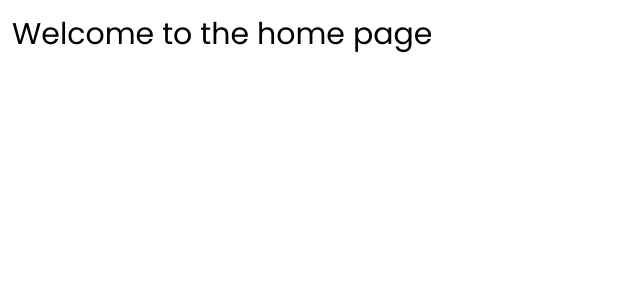
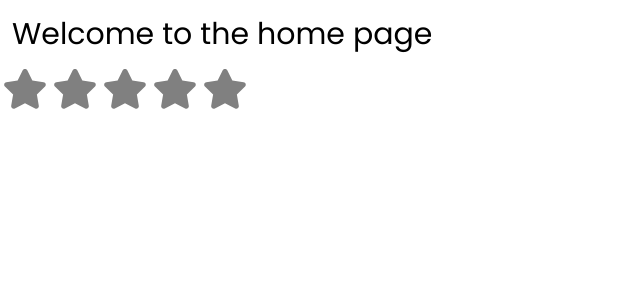
Before and after one commit to omar-the-junior/handie--frontend, a React (Vite) app: page / in a window 1280 px wide. Shown: the top 300 px of the page, without its empty margins (0-640 px from the left). Built offline with nearby package versions, Linux system fonts and the light colour scheme.

Commit message:
made the star component

```diff
--- /dev/null
+++ b/src/components/stars.tsx
@@ -0,0 +1,100 @@
+import React, { useState } from 'react';
+import { Icon } from '@iconify/react';
+
+interface StarRatingProps {
+  rating: number;
+  maxStars?: number;
+  onRate?: (rating: number) => void; // Callback for when rating is updated
+}
+
+const StarRating: React.FC<StarRatingProps> = ({
+  rating,
+  maxStars = 5,
+  onRate,
+}) => {
+  const [hoverRating, setHoverRating] = useState<number | null>(null);
+  const [currentRating, setCurrentRating] = useState<number>(rating);
+
+  const handleMouseEnter = (index: number) => {
+    setHoverRating(index + 1);
+  };
+
+  const handleMouseLeave = () => {
+    setHoverRating(null);
+  };
+
+  const handleClick = (index: number) => {
+    const newRating = index + 1;
+    setCurrentRating(newRating);
+    if (onRate) onRate(newRating);
+  };
+
+  const fullStars = Math.floor(hoverRating ?? currentRating); // Number of full stars
+  const hasHalfStar = (hoverRating ?? currentRating) % 1 >= 0.5; // Check if there's a half star
+  const emptyStars = maxStars - fullStars - (hasHalfStar ? 1 : 0); // Remaining empty stars
+
+  return (
+    <div style={{ display: 'flex', alignItems: 'center' }}>
+      {/* Render full stars */}
+      {Array(fullStars)
+        .fill(0)
+        .map((_, index) => (
+          <Icon
+            key={`full-${index}`}
+            icon="fluent:star-48-filled"
+            style={{
+              color: 'gold',
+              width: '50px',
+              height: '50px',
+              cursor: 'pointer',
+            }}
+            onMouseEnter={() => handleMouseEnter(index)}
+            onMouseLeave={handleMouseLeave}
+            onClick={() => handleClick(index)}
+          />
+        ))}
+
+      {/* Render half star, if applicable */}
+      {hasHalfStar && (
+        <Icon
+          icon="fluent:star-48-filled"
+          style={{
+            color: 'gold',
+            width: '50px',
+            height: '50px',
+            cursor: 'pointer',
+            clipPath: 'inset(0 50% 0 0)',
+          }}
+          onMouseEnter={() => handleMouseEnter(fullStars)}
+          onMouseLeave={handleMouseLeave}
+          onClick={() => handleClick(fullStars)}
+        />
+      )}
+
+      {/* Render empty stars */}
+      {Array(emptyStars)
+        .fill(0)
+        .map((_, index) => (
+          <Icon
+            key={`empty-${index}`}
+            icon="fluent:star-48-filled"
+            style={{
+              color: 'gray',
+              width: '50px',
+              height: '50px',
+              cursor: 'pointer',
+            }}
+            onMouseEnter={() =>
+              handleMouseEnter(fullStars + (hasHalfStar ? 1 : 0) + index)
+            }
+            onMouseLeave={handleMouseLeave}
+            onClick={() =>
+              handleClick(fullStars + (hasHalfStar ? 1 : 0) + index)
+            }
+          />
+        ))}
+    </div>
+  );
+};
+
+export default StarRating;
--- /dev/null
+++ b/src/components/stars/EmptyStar.tsx
@@ -0,0 +1,22 @@
+import type { SVGProps } from 'react';
+
+function EmptyStar(props: SVGProps<SVGSVGElement>) {
+  return (
+    <svg
+      xmlns="http://www.w3.org/2000/svg"
+      width="1em"
+      height="1em"
+      viewBox="0 0 48 48"
+      {...props}
+    >
+      <path
+        fill="none"
+        stroke="currentColor"
+        strokeWidth="2"
+        d="M21.803 6.085c.899-1.82 3.495-1.82 4.394 0l4.852 9.832l10.85 1.577c2.01.292 2.813 2.762 1.358 4.179l-7.85 7.653l1.853 10.807c.343 2-1.758 3.527-3.555 2.582L24 37.613l-9.705 5.102c-1.797.945-3.898-.581-3.555-2.583l1.854-10.806l-7.851-7.653c-1.455-1.417-.652-3.887 1.357-4.179l10.85-1.577z"
+      ></path>
+    </svg>
+  );
+}
+
+export default EmptyStar;
--- /dev/null
+++ b/src/components/stars/FullStar.tsx
@@ -0,0 +1,20 @@
+import type { SVGProps } from 'react';
+
+function FullStar(props: SVGProps<SVGSVGElement>) {
+  return (
+    <svg
+      xmlns="http://www.w3.org/2000/svg"
+      width="1em"
+      height="1em"
+      viewBox="0 0 48 48"
+      {...props}
+    >
+      <path
+        fill="currentColor"
+        d="M21.803 6.085c.899-1.82 3.495-1.82 4.394 0l4.852 9.832l10.85 1.577c2.01.292 2.813 2.762 1.358 4.179l-7.85 7.653l1.853 10.807c.343 2-1.758 3.527-3.555 2.582L24 37.613l-9.705 5.102c-1.797.945-3.898-.581-3.555-2.583l1.854-10.806l-7.851-7.653c-1.455-1.417-.652-3.887 1.357-4.179l10.85-1.577z"
+      ></path>
+    </svg>
+  );
+}
+
+export default FullStar;
--- /dev/null
+++ b/src/components/stars/HalfStar.tsx
@@ -0,0 +1,26 @@
+import type { SVGProps } from 'react';
+
+function HalfStar(props: SVGProps<SVGSVGElement>) {
+  return (
+    <svg
+      xmlns="http://www.w3.org/2000/svg"
+      width="1em"
+      height="1em"
+      viewBox="0 0 48 48"
+      {...props}
+    >
+      <defs>
+        <mask id="half-mask">
+          <rect x="0" y="0" width="24" height="48" fill="white" />
+        </mask>
+      </defs>
+      <path
+        fill="currentColor"
+        d="M21.803 6.085c.899-1.82 3.495-1.82 4.394 0l4.852 9.832l10.85 1.577c2.01.292 2.813 2.762 1.358 4.179l-7.85 7.653l1.853 10.807c.343 2-1.758 3.527-3.555 2.582L24 37.613l-9.705 5.102c-1.797.945-3.898-.581-3.555-2.583l1.854-10.806l-7.851-7.653c-1.455-1.417-.652-3.887 1.357-4.179l10.85-1.577z"
+        mask="url(#half-mask)"
+      />
+    </svg>
+  );
+}
+
+export default HalfStar;
--- a/src/main.tsx
+++ b/src/main.tsx
@@ -2,9 +2,12 @@ import { StrictMode } from 'react';
 import { createRoot } from 'react-dom/client';
 import App from './App.tsx';
 import './index.css';
+import StarRating from './components/stars';
+
 
 createRoot(document.getElementById('root')!).render(
   <StrictMode>
     <App />
+    <StarRating rating={0} />
   </StrictMode>,
 );
```
